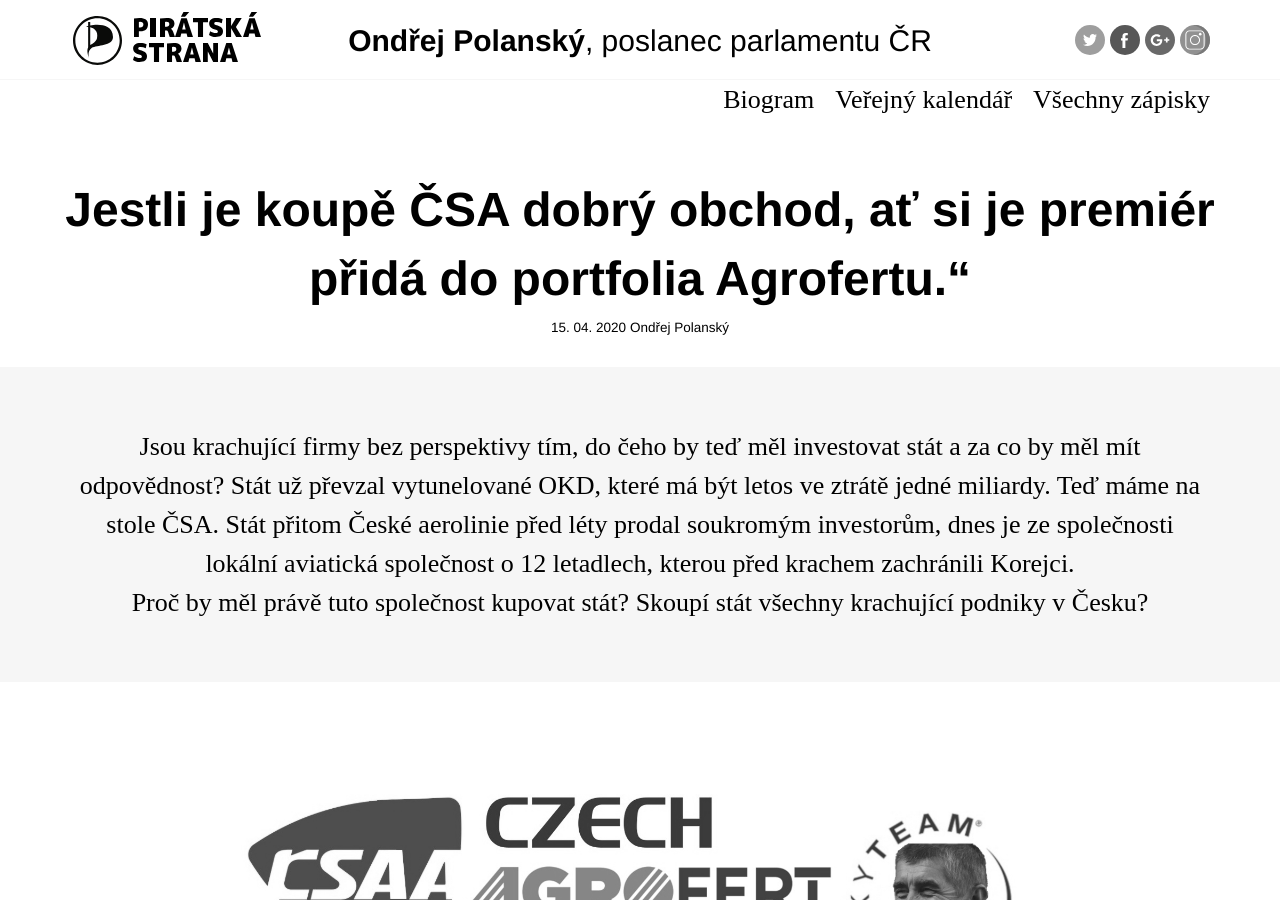
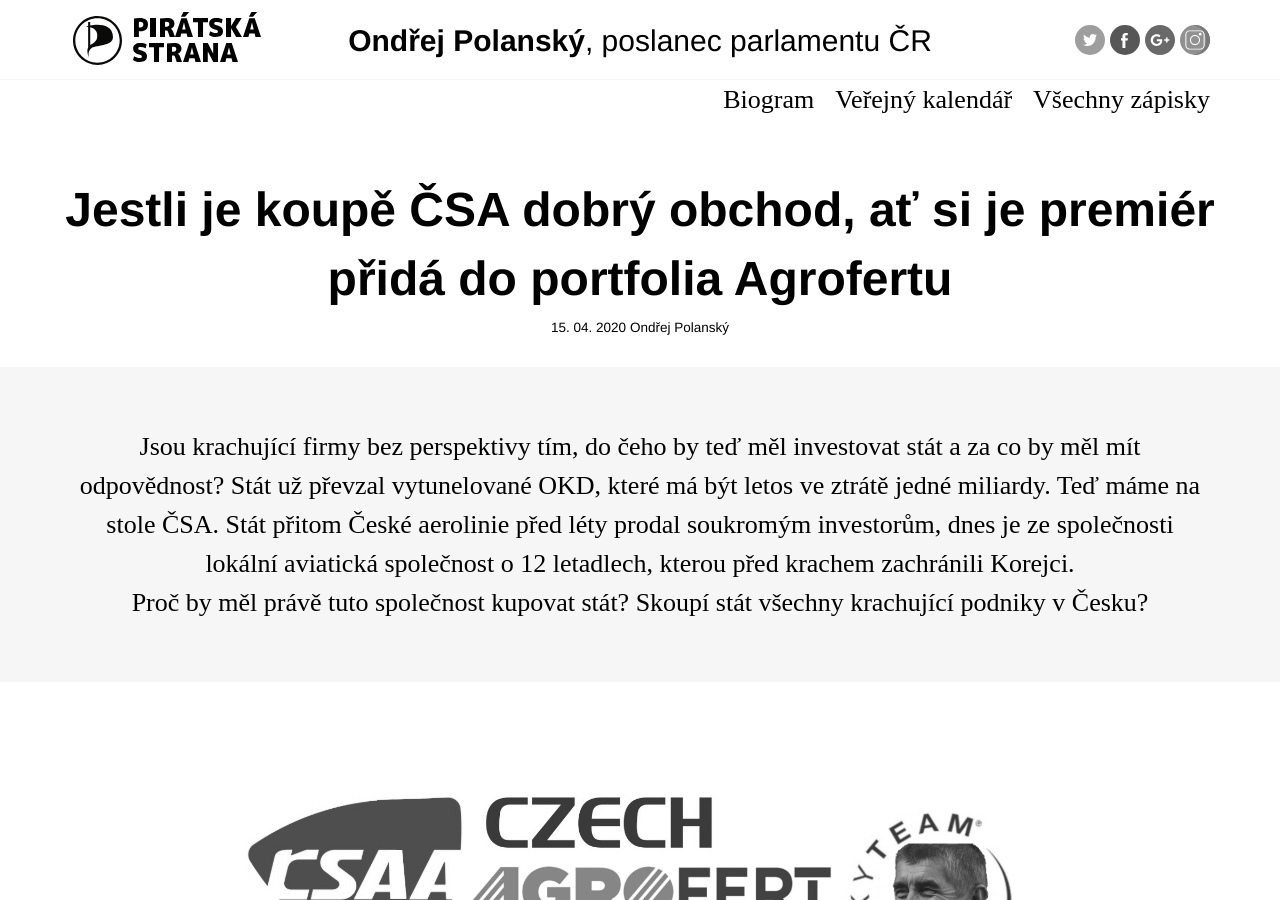
Before and after one commit to opolansky/opolansky.gihub.io, a Jekyll site: the page built from _posts/2020-04-15-koupe-csa.md, in a window 1280 px wide and 900 px high. Built offline with Jekyll 4.4.1, drawn with Linux system fonts in a browser that asks for light colours; some web fonts are replaced; comment, search, counter and statistics services are not loaded.

```diff
--- a/_posts/2020-04-15-koupe-csa.md
+++ b/_posts/2020-04-15-koupe-csa.md
@@ -1,6 +1,6 @@
 ---
 layout:       post
-title:        "Jestli je koupě ČSA dobrý obchod, ať si je premiér přidá do portfolia Agrofertu.“"
+title:        "Jestli je koupě ČSA dobrý obchod, ať si je premiér přidá do portfolia Agrofertu"
 date:         2020-04-15 16:00:00 +0100
 categories:   doprava
 img:          czech-agrofert-airlines.jpg
```
